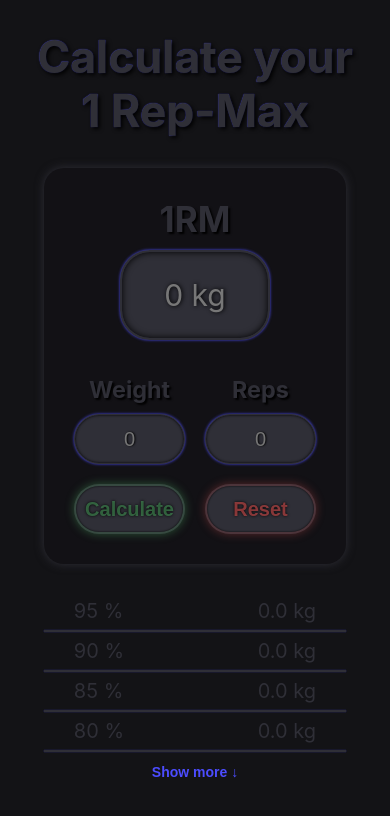
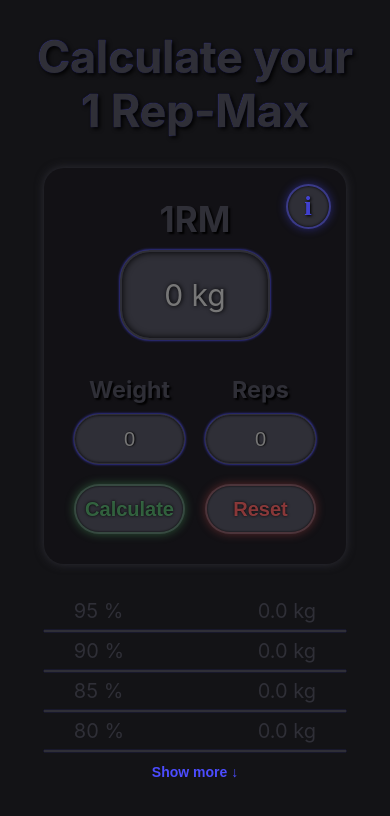
Before and after one commit to 93metra/1RM-Calculator, a React (Create React App) app: page / in a window 390 px wide. Shown: the top 816 px of the page. Built offline with nearby package versions, Linux system fonts and the light colour scheme.

Commit message:
feat/add info button

```diff
--- /dev/null
+++ b/src/components/UI/info-button/infoButton.module.css
@@ -0,0 +1,27 @@
+.infoButton {
+  border: 2px solid rgba(76, 76, 255, 0.4);
+  border-radius: 50%;
+  box-shadow: 0 0 10px rgba(76, 76, 255, 0.4), inset 0 0 3px #000;
+  color: rgba(76, 76, 255, .8);
+  font-family: serif;
+  font-weight: bold;
+  font-size: 27px;
+  text-shadow: 1px 1px 3px #000;
+  background-color: var(--input-background);
+  transition: var(--common-transition);
+  cursor: pointer;
+  inline-size: 45px;
+  aspect-ratio: 1/1;
+}
+
+.infoButton:hover {
+  border: 2px solid rgba(76, 76, 255, 0.7);
+  box-shadow: 0 0 13px 0 rgba(76, 76, 255, 0.8);
+  color: rgba(76, 76, 255, 1);
+}
+
+.infoButton:active {
+  border: 2px solid rgba(76, 76, 255, 0.5);
+  box-shadow: 0 0 10px 0 rgba(76, 76, 255, 0.6), inset 0 0 5px #000;
+  color: rgba(76, 76, 255, .7);
+}
--- /dev/null
+++ b/src/components/UI/info-button/infoButton.tsx
@@ -0,0 +1,19 @@
+import React from "react";
+import s from "./infoButton.module.css";
+
+interface InfoButtonProps {
+  onClick?: React.MouseEventHandler<HTMLButtonElement>;
+  extraClass?: string;
+}
+
+const InfoButton = ({ onClick, extraClass }: InfoButtonProps) => {
+  const className = `${s.infoButton} ${extraClass || ''}`;
+
+  return (
+    <button className={className} onClick={onClick}>
+      i
+    </button>
+  );
+};
+
+export default InfoButton;
--- a/src/components/calculator/calculator.module.css
+++ b/src/components/calculator/calculator.module.css
@@ -1,5 +1,5 @@
 .form {
-  /* position: relative; */
+  position: relative;
   display: flex;
   align-items: center;
   gap: 50px;
@@ -29,6 +29,21 @@
   display: flex;
   justify-content: center;
   gap: 20px;
+}
+
+/* infoButton */
+.infoButton {
+  position: absolute;
+  top: 0;
+  left: -13%;
+}
+
+.infoButtonError {
+  border: 2px solid rgba(76, 76, 255, 0.7);
+  box-shadow: 0 0 13px 0 rgba(76, 76, 255, 0.8);
+  color: rgba(76, 76, 255, 1);
+  transform: scale(1.1);
+  animation: scale 1s;
 }
 
 /* submit button */
@@ -91,9 +106,32 @@
     gap: 35px;
     margin-block-end: 15px;
   }
+
+  .infoButton {
+    top: 4%;
+    left: 80%;
+  }
 }
 
-/* animation */
+/* animations */
+
+@keyframes scale {
+  0% {
+    transform: scale(1);
+  }
+  25% {
+    transform: scale(1.1);
+  }
+  50% {
+    transform: scale(1);
+  }
+  75% {
+    transform: scale(1.1);
+  }
+  100% {
+    transform: scale(1.1);
+  }
+}
 
 @keyframes strobe {
   0% {
--- a/src/components/calculator/calculator.tsx
+++ b/src/components/calculator/calculator.tsx
@@ -1,8 +1,10 @@
 import { useContext, useState } from "react";
+import clsx from "clsx";
 import { TrainingContext } from "../../context/trainingContext";
 import MyButton from "../UI/button/myButton";
 import MyInput from "../UI/input/myInput";
 import MyOutput from "../UI/output/myOutput";
+import InfoButton from "../UI/info-button/infoButton";
 import s from "./calculator.module.css";
 
 const Calculator = () => {
@@ -57,6 +59,7 @@ const Calculator = () => {
 
   return (
     <form onSubmit={handleSubmit} className={s.form}>
+      <InfoButton extraClass={clsx(s.infoButton, error && s.infoButtonError)} />
       <div className={s.controlsWraper}>
         <div className={s.inputsWraper}>
           {error &&
```
